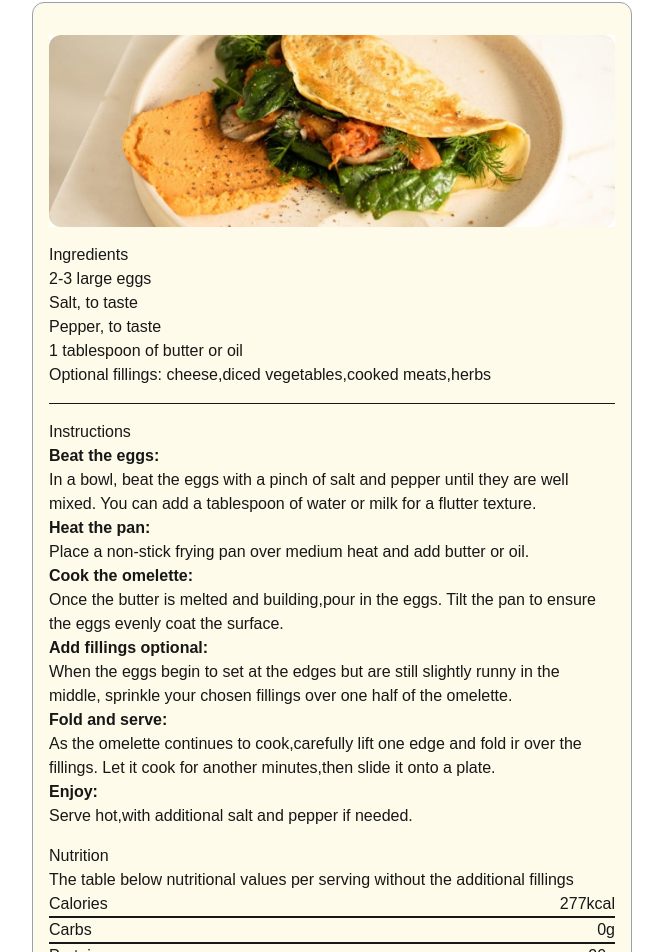
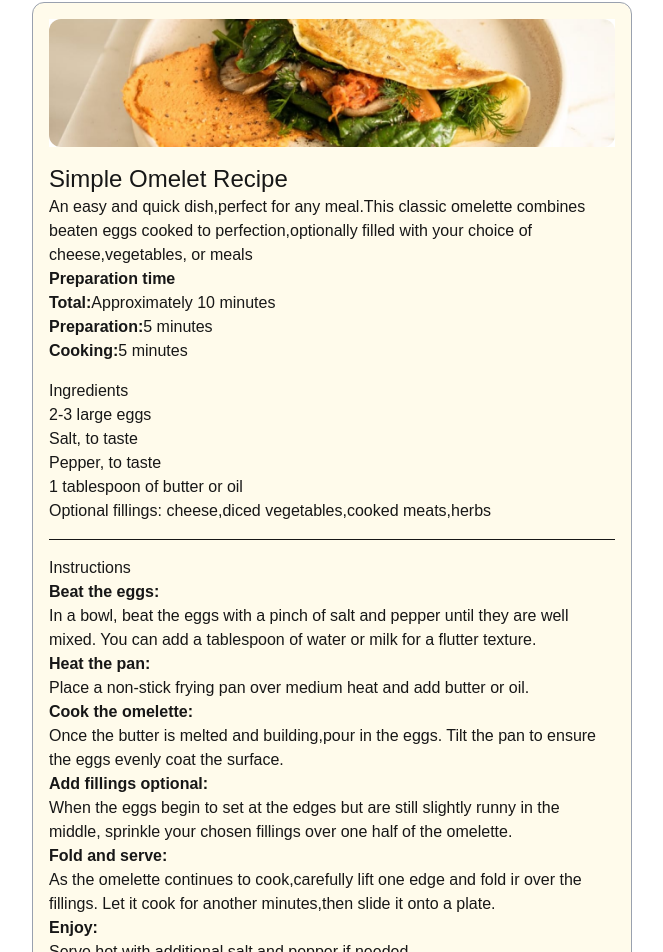
Before and after one commit to AhmedShonon/PracticeProject, a Next.js app: page / in a window 1280 px wide. Shown: the part 62-1014 px from the top of the page, without its empty margins (308-971 px from the left). Built offline with nearby package versions, Linux system fonts and the light colour scheme.

Commit message:
Recipe card image issue fixed

```diff
--- a/app/components/RecipeCard.jsx
+++ b/app/components/RecipeCard.jsx
@@ -4,22 +4,23 @@ import Image from "next/image";
 const RecipeCard = () => {
   return (
     <div className="bg-amber-50 min-h-80 space-y-4 p-4 mx-auto max-w-[600px] width-full mt-16 mb-16 border border-gray-400 rounded-xl">
-      <div className="bg-white mt-4  px-4 relative ">
-        <div>
+      <div className="bg-white  px-4 relative ">
+        <div className="min-h-32 min-w-16 h-full w-full">
           <Image
-            className="absolute rounded-xl "
+            className="rounded-xl "
             objectFit="cover"
             src="/image-omelette.jpeg"
             fill
             alt="omelette"
           />
         </div>
+      </div>
       <div>
-          <h1>Simple Omelet Recipe</h1>
+        <h1 className="text-2xl">Simple Omelet Recipe</h1>
         <p>
           An easy and quick dish,perfect for any meal.This classic omelette
-            combines beaten eggs cooked to perfection,optionally filled with
-            your choice of cheese,vegetables, or meals
+          combines beaten eggs cooked to perfection,optionally filled with your
+          choice of cheese,vegetables, or meals
         </p>
 
         <div>
@@ -33,7 +34,6 @@ const RecipeCard = () => {
           <ul>
             <b>Cooking:</b>5 minutes
           </ul>
-          </div>
         </div>
       </div>
       <div>
@@ -99,20 +99,20 @@ const RecipeCard = () => {
           The table below nutritional values per serving without the additional
           fillings
         </p>
-        <div className="flex border-b-2 justify-between">
-          <p>Calories</p>
+        <div className="flex border-b-2 gap-56">
+          <p className="min-w-16">Calories</p>
           <p>277kcal</p>
         </div>
-        <div className="flex border-b-2 justify-between">
-          <p>Carbs</p>
+        <div className="flex border-b-2 gap-56">
+          <p className="min-w-16">Carbs</p>
           <p>0g</p>
         </div>
-        <div className="flex border-b-2 justify-between">
-          <p>Protein </p>
+        <div className="flex border-b-2 gap-56">
+          <p className="min-w-16">Protein </p>
           <p>20g</p>
         </div>
-        <div className="flex border-b-2 justify-between">
-          <p>Fat</p>
+        <div className="flex border-b-2 gap-56">
+          <p className="min-w-16">Fat</p>
           <p>22g</p>
         </div>
       </div>
```
Lines whose indentation alone changed are shown as unchanged.
